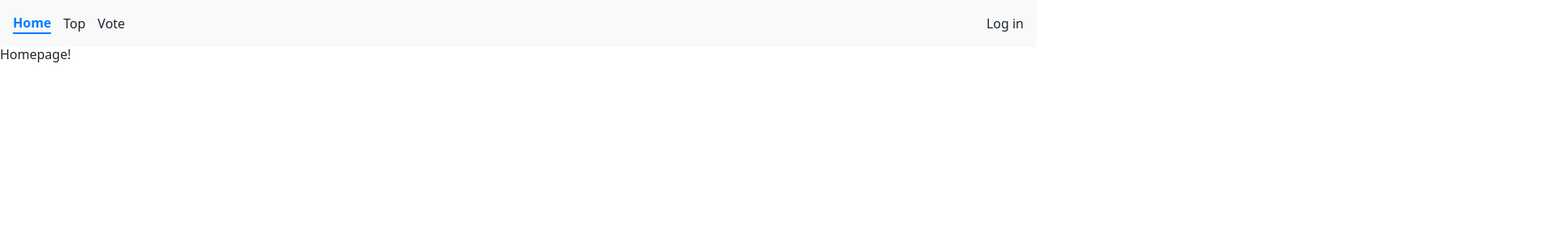
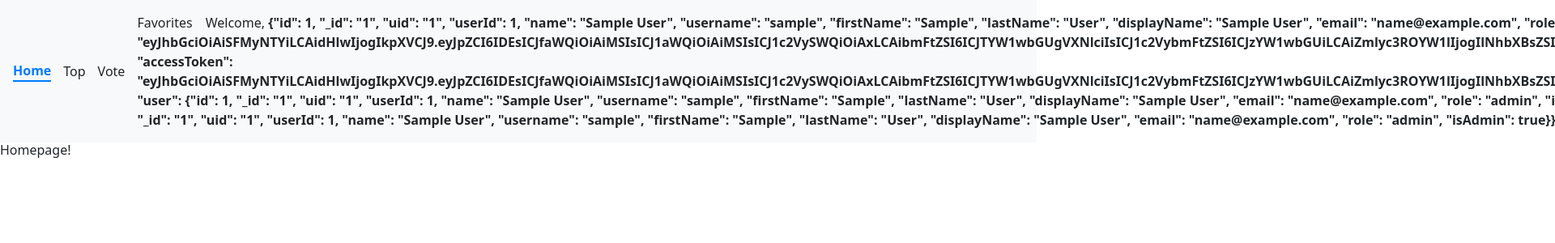
Before and after one commit to ggt3/CutieVotes_Capstone_front-end, a React (Vite) app: page / in a window 1280 px wide. Shown: the top 300 px of the page at 81% size, 1920 px wide, since content can reach past the window. Built offline with nearby package versions, Linux system fonts and the light colour scheme; sample sign-in values are in the browser's storage.

Commit message:
adding liked page, changed env url

```diff
--- a/src/App.jsx
+++ b/src/App.jsx
@@ -6,6 +6,7 @@ import Login from "./components/Login";
 import TopPage from "./pages/TopPage";
 import AuthProvider from "./services/AuthProvider";
 import PrivateRoute from "./components/PrivateRoute";
+import FavoritesPage from "./pages/FavoritesPage";
 
 
 function App() {
@@ -19,6 +20,7 @@ function App() {
           <Route element={<PrivateRoute />}>
             <Route path="/vote" element={<VotePage />} />
             <Route path="/top" element={<TopPage />} />
+            <Route path="/favorites" element={<FavoritesPage />} />
           </Route>
         </Routes>
       </AuthProvider>
--- a/src/components/PrivateRoute.jsx
+++ b/src/components/PrivateRoute.jsx
@@ -5,8 +5,8 @@ import { Navigate, Outlet } from "react-router-dom";
 import { useAuth } from "../services/AuthProvider";
 
 const PrivateRoute = () => {
-  const user = useAuth();
-  if (!user.token) return <Navigate to="/login" />;
+  const {token} = useAuth();
+  if (!token) return <Navigate to="/login" />;
   return <Outlet />;
 };
 
--- a/src/pages/FavoritesPage.jsx
+++ b/src/pages/FavoritesPage.jsx
@@ -1,2 +1,42 @@
 //load the user's liked images
 //show total votes under each image
+import {useAuth} from '../services/AuthProvider'
+import { useEffect, useState } from "react";
+import axios from "axios";
+import Container from "react-bootstrap/Container";
+import Row from "react-bootstrap/Row";
+import Col from "react-bootstrap/Col";
+import Image from "react-bootstrap/Image";
+import Label from "react-bootstrap/FormLabel"
+
+export default function FavoritesPage() {
+    const [pictures, setPictures] = useState([]);
+    const {user} = useAuth()
+
+    useEffect(() => {
+      const fetchFavePics = async () => {
+        const res = await axios.get(`${import.meta.env.VITE_API_BASE_URL}/users/${user}/liked`);
+        const data = await res.data;
+        console.log("users favorites",data);
+        setPictures(data);
+      };
+      fetchFavePics();
+    }, []);
+    return(
+        <Container>
+        <Row className="justify-content-center">
+          {pictures.map((picture) => (
+            <Col key={picture._id} xs={12} md={5} className="mb-4">
+              <Image
+                src={picture.url}
+                rounded
+                fluid
+                style={{ cursor: "pointer", maxHeight: "500px", width: "100%" }}
+              />
+              <Label>{picture.totalLikes} Votes</Label>
+            </Col>
+          ))}
+        </Row>
+      </Container>
+    )
+}
--- a/src/pages/TopPage.jsx
+++ b/src/pages/TopPage.jsx
@@ -12,7 +12,7 @@ export default function TopPage() {
 
   useEffect(() => {
     const fetchTopPics = async () => {
-      const res = await axios.get("http://localhost:4000/pictures/top");
+      const res = await axios.get(`${import.meta.env.VITE_API_BASE_URL}/pictures/top`);
       const data = await res.data;
       console.log(data);
       setPictures(data);
--- a/src/pages/VotePage.jsx
+++ b/src/pages/VotePage.jsx
@@ -4,31 +4,38 @@ import Container from "react-bootstrap/Container";
 import Row from "react-bootstrap/Row";
 import Col from "react-bootstrap/Col";
 import Image from "react-bootstrap/Image";
-import Button from "react-bootstrap/Button"
+import Button from "react-bootstrap/Button";
 import { AiFillLike } from "react-icons/ai";
+import { useAuth } from "../services/AuthProvider";
 
 export default function VotePage() {
+    const {user} = useAuth()
   const [pictures, setPictures] = useState([]);
   const [voted, setVoted] = useState(false);
 
   useEffect(() => {
     const fetchVote = async () => {
-      const res = await axios.get("http://localhost:4000/pictures/add/static");
+      const res = await axios.get(
+        `${import.meta.env.VITE_API_BASE_URL}/pictures/compare`
+      );
       const data = await res.data;
-      console.log(data);
       setPictures(data);
+      setVoted(false);
     };
     fetchVote();
-  }, []);
+  }, [voted]);
 
   const handleVote = async (id) => {
-    console.log("hi", id)
-    const res = await axios.post(`http://localhost:4000/pictures/${id}/upvote`)
+    console.log("hi", id);
+    const res = await axios.post(
+      `${import.meta.env.VITE_API_BASE_URL}/pictures/${id}/upvote?user=${user}`
+    );
+    setVoted(true);
   };
   return (
     <main>
       <Container>
-        <h1 className="mb-4">Which is cuter?</h1>
+        <h1 className="display-3 text-center fw-bold p-4">Which is cuter?</h1>
         <Row className="justify-content-center">
           {pictures.map((picture) => (
             <Col key={picture._id} xs={12} md={5} className="mb-4">
--- a/src/services/AuthProvider.jsx
+++ b/src/services/AuthProvider.jsx
@@ -1,19 +1,21 @@
 import { useContext, createContext, useState } from "react";
-import { useNavigate } from "react-router-dom";
+import { useNavigate, useLocation } from "react-router-dom";
 import axios from "axios";
 
 const AuthContext = createContext();
 
 const AuthProvider = ({ children }) => {
-  const [user, setUser] = useState(null);
-  const [password, setPassword] = useState(null);
+  const [user, setUser] = useState(sessionStorage.getItem("user") || null);
   const [token, setToken] = useState(sessionStorage.getItem("token") || null);
   const navigate = useNavigate();
+  const location = useLocation();
+
+  const from = location.state?.from?.pathname || "/";
 
   const loginAction = async ({username,password}) => {
     try {
       console.log("loginAction() - data", username,password);
-      const response = await axios.post("http://localhost:4000/login", {
+      const response = await axios.post(`${import.meta.env.VITE_API_BASE_URL}/login`, {
         username,
         password,
       });
@@ -22,8 +24,9 @@ const AuthProvider = ({ children }) => {
       if (res) { //login passes
         setUser(res.username);
         setToken(res.token);
+        sessionStorage.setItem("user", res.username)
         sessionStorage.setItem("token", res.token);
-        navigate("/");
+        navigate(from, { replace: true });
         return;
       }
       throw new Error(res.message);
@@ -37,18 +40,19 @@ const AuthProvider = ({ children }) => {
     setToken(null);
     console.log("logging out");
     sessionStorage.removeItem("token");
+    sessionStorage.removeItem("user");
     navigate("/login");
   };
 
-  const getToken = () => {
-    const tokenString = sessionStorage.getItem("token");
-    const userToken = JSON.parse(tokenString);
-    return userToken?.token;
-  };
+  // const getToken = () => {
+  //   const tokenString = sessionStorage.getItem("token");
+  //   const userToken = JSON.parse(tokenString);
+  //   return userToken?.token;
+  // };
 
   return (
     <AuthContext.Provider
-      value={{ token, user, loginAction, logout, getToken }}
+      value={{ token, user, loginAction, logout}}
     >
       {children}
     </AuthContext.Provider>
```
